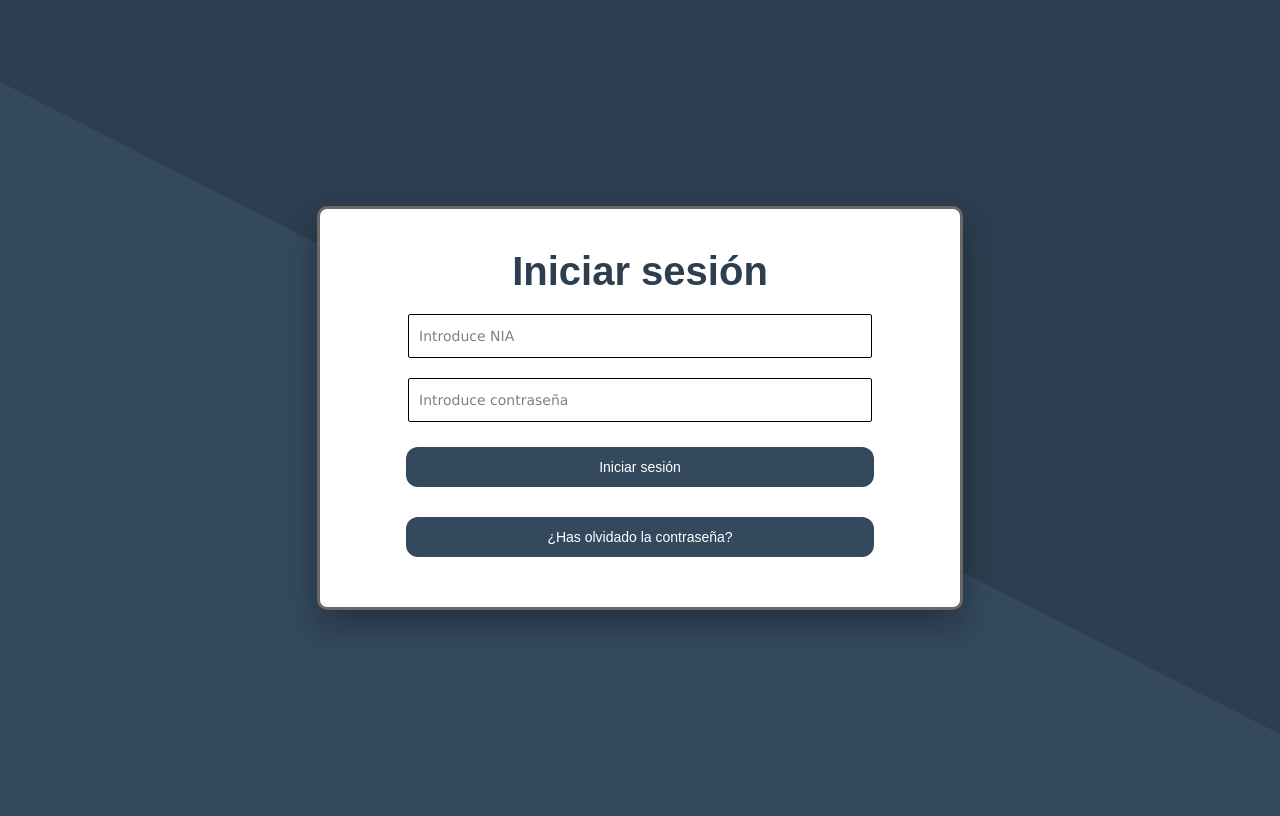
After one commit to JairoPerez/Trabajo-Lenguaje-, a PHP site: page /login.php in a window 1280 px wide. The commit adds this page. Run offline with PHP 8.4, Linux system fonts and the light colour scheme.

Commit message:
conflicto resuelto

```diff
--- a/Trabajo.php
+++ b/Trabajo.php
@@ -41,8 +41,8 @@
         }if($pag_actual){
             echo "Ha pulsado la pagina actual";
 
-        }if($pag_siguiente){
-            echo "Ha pulsado la pagina siguiente";
+            }if($pag_siguiente && $pag_actual<=$pag_totales){
+                $pag_actual++;
 
         }if($pag_anterior){
             echo "Ha pulsado la pagina anterior";
--- /dev/null
+++ b/login.php
@@ -0,0 +1,20 @@
+<!DOCTYPE html>
+<html lang="en">
+<head>
+    <link rel="stylesheet" href="style.css">
+    <meta charset="UTF-8">
+    <meta name="viewport" content="width=device-width, initial-scale=1.0">
+    <title>Login</title>
+</head>
+<body>
+    <div class = "form-body">
+        <p class="text"> Iniciar sesión</p>
+        <form action="login.php" method="post">
+            <input type="text" placeholder="Introduce NIA">
+            <input type="password" placeholder="Introduce contraseña">
+            <button type="submit">Iniciar sesión</button>
+            <button type="submit">¿Has olvidado la contraseña?</button>
+        </form>
+    </div>
+</body>
+</html>
--- /dev/null
+++ b/style.css
@@ -0,0 +1,71 @@
+body{
+    display: flex;
+    align-items: center;
+    justify-content: center;
+    height: 100vh;
+    font-family: Arial, Helvetica, sans-serif;
+    background: linear-gradient(27deg, #34495e 50%, #2c3e50 50%);
+
+}
+.form-body{
+    padding: 20px;
+    width: 600px;
+    min-width: 300px;
+    border: solid 3px rgb(105, 103, 103);
+    margin: 30px;
+    background-color: #fff ;
+    box-shadow: 0 1rem 2rem rgba(0, 0, 0, 0.30);
+    border-radius: 10px;
+}
+
+.text{
+    text-align: center;
+    font-size: 40px;
+    font-weight: 600;
+    color: #2c3e50;
+    margin-bottom: 20px;
+    margin-top: 20px;
+}
+
+.form-body input{
+    display: block;
+    margin: auto;
+    height: 40px;
+    width: 75%;
+    padding-left: 10px;
+    color: black;
+    border: 1px solid black;
+    border-radius: 2px;
+    font-family: Verdana, Geneva, Tahoma, sans-serif;
+    background-color: transparent;
+    font-size: 14px;
+    outline: none;
+}
+
+.form-body input[type="password"]{
+    margin-top: 20px;
+}
+
+::placeholder{
+    color:gray;
+}
+
+.form-body button{
+    display: block;
+    margin: auto;
+    margin-top: 25px;
+    margin-bottom: 30px;
+    height: 40px;
+    width: 78%;
+    background-color: #34495e;
+    color: #fff;
+    cursor: pointer;
+    border-radius: 12px;
+    font-size: 14px;
+    border: none;
+    transition: 0.7s;
+}
+
+.form-body button:hover {
+background-color: #2c3d4e;
+}
```
